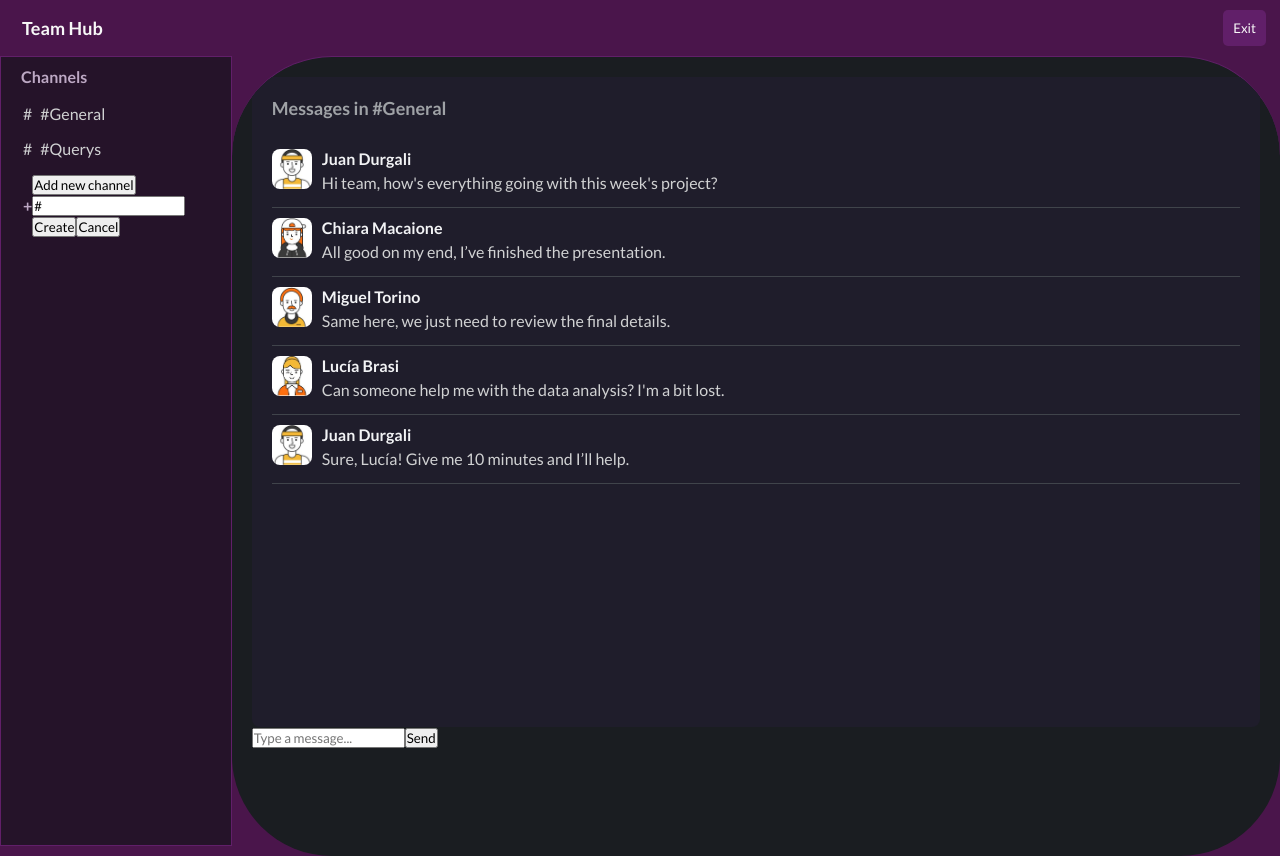
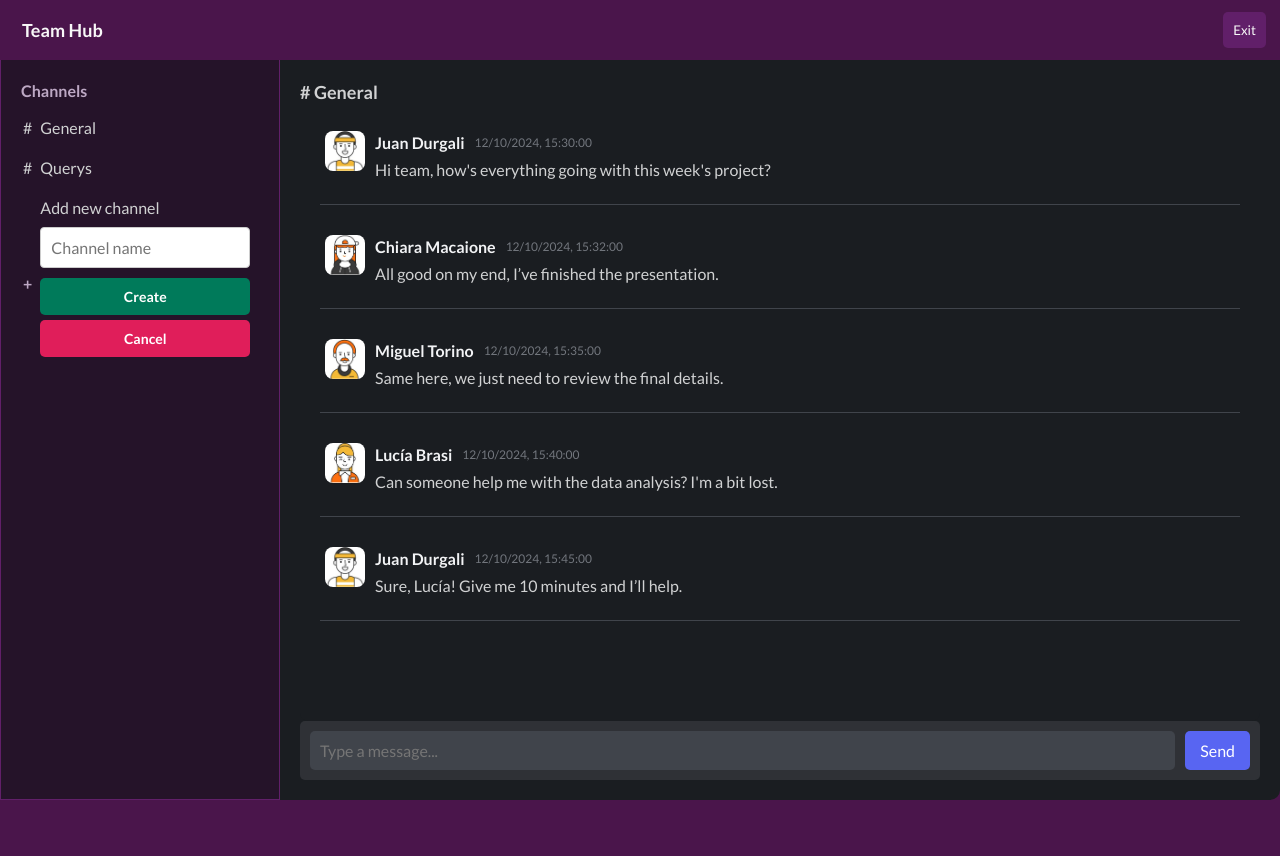
Before and after one commit to chiarimacaione/FRONTEND-Chack, a React (Vite) app: page /workspace/1/channel/1 in a window 1280 px wide. Both pictures are taken after a click on the button "Add new channel". After the commit the page ends 800 px from the top, so only its background shows below. Built offline with nearby package versions, Linux system fonts and the light colour scheme.

Commit message:
14-10-2024

```diff
--- /dev/null
+++ b/src/Components/Channels/CreateCH.css
@@ -0,0 +1,85 @@
+@import url('/src/global.css');
+
+/* Contenedor principal */
+.channel-container {
+    border-radius: 5px;
+}
+
+/* Botón para alternar el formulario */
+.toggle-channel-btn {
+    border: none;
+    border-radius: 5px;
+    padding-left: 8px;
+    border: none;
+    background: none;
+    color: inherit;
+    cursor: pointer;
+    font-size: 16px;
+    text-decoration: none;
+    color: #d1d2d3;
+}
+
+/* Estilo del formulario */
+.new-channel-form {
+    margin-left: 8px;
+    display: flex;
+    flex-direction: column;
+    justify-items: flex-start;
+    gap: 10px;
+    width: 100%;
+    padding-bottom: 12px;
+
+}
+
+.channel-input {
+    padding: 10px;
+    font-size: 16px;
+    border: 1px solid #ccc;
+    border-radius: 4px;
+    width: 210px;
+    margin-top: 10px;
+}
+
+/* Botones del formulario */
+.form-buttons {
+    display: flex;
+    flex-direction: column;
+    gap: 5px;
+    width: 210px;
+}
+
+.submit-btn, .cancel-btn {
+    padding: 10px 15px;
+    border: none;
+    border-radius: 5px;
+    cursor: pointer;
+    font-size: 14px;
+    transition: background-color 0.3s;
+    font-weight: bold;
+}
+
+.submit-btn {
+    background-color: #007a5a;
+    color: white;
+}
+
+.submit-btn:hover {
+    background-color: #148567;
+}
+
+.cancel-btn {
+    background-color: #e01e5a;
+    color: white;
+}
+
+.cancel-btn:hover {
+    background-color: #f14668;
+}
+
+/* Mensaje de error */
+.error-message {
+    color: #ff4d4d;
+    margin: 10px;
+    font-size: 16px;
+    font-weight: lighter;
+}
--- a/src/Components/Channels/CreateCH.jsx
+++ b/src/Components/Channels/CreateCH.jsx
@@ -1,10 +1,11 @@
 import React, { useState } from 'react'
 import { validateChannel } from '../../validations/validationsCH'
 import useWS from '../../hooks/useWS'  // Importar el hook personalizado
+import './CreateCH.css'
 
 const CreateCH = ({ workspaceID }) => {
     const [newChannel, setNewChannel] = useState(false)
-    const [channelName, setChannelName] = useState('#')
+    const [channelName, setChannelName] = useState('')
     const [errorMessage, setErrorMessage] = useState('')
 
     // Usar el hook para obtener los workspaces y el estado de carga
@@ -49,36 +50,52 @@ const CreateCH = ({ workspaceID }) => {
         localStorage.setItem('workspaces', JSON.stringify(updatedWorkspaces))
 
         // Resetear el formulario
-        setChannelName('#')
+        setChannelName('')
         setNewChannel(false)
     }
 
-    // Mostrar un mensaje mientras los workspaces se están cargando
+    // Mostrar un mensaje mientras los canales se están cargando
     if (isLoading) {
-        return <p>Loading workspaces...</p>
+        return <p>Loading channels...</p>
     }
 
     return (
-        <div>
-            <button onClick={toggleNewChannel}>Add new channel
-                {newChannel ? <i className="fa-solid fa-minus"></i> : <i className="fa-solid fa-plus"></i>}
+        <div className="channel-container">
+            <button className="toggle-channel-btn" onClick={toggleNewChannel}>
+                Add new channel
+                {newChannel ? (
+                    <i className="fa-solid fa-minus toggle-icon"></i>
+                ) : (
+                    <i className="fa-solid fa-plus toggle-icon"></i>
+                )}
             </button>
+
             {/* Si el menú está abierto, mostrar el formulario */}
             {newChannel && (
-                <form onSubmit={handleCreateChannel}>
+                <form className="new-channel-form" onSubmit={handleCreateChannel}>
                     <input
+                        className="channel-input"
                         type="text"
                         placeholder="Channel name"
                         value={channelName}
                         onChange={(e) => setChannelName(e.target.value)}
                     />
-                    <button type="submit">Create</button>
-                    <button type="button" onClick={toggleNewChannel}>Cancel</button>
+                    <div className="form-buttons">
+                        <button className="submit-btn" type="submit">Create</button>
+                        <button className="cancel-btn" type="button"
+                            onClick={() => {
+                                toggleNewChannel()
+                                setChannelName('')
+                                setErrorMessage('')
+                            }}
+                        >Cancel</button>
+                    </div>
                 </form>
             )}
-            {errorMessage && <p>{errorMessage}</p>}
+            {errorMessage && <p className="error-message">{errorMessage}</p>}
         </div>
-    )
+    );
+
 }
 
 export default CreateCH
--- a/src/Components/Messages/MessageList.css
+++ b/src/Components/Messages/List/MessageList.css
@@ -1,25 +1,34 @@
 /* Contenedor de la lista de mensajes */
 .messages-list-container {
-    background-color: #1f1d2b;
-    padding: 20px;
+    background-color: #1a1d21;
+    padding: 80px 20px 0px 20px ;
     border-radius: 8px;
     color: #d1d2d3;
     overflow-y: auto;
-    height: calc(100vh - 150px);
+    height: 800px;
 }
 
 /* Título del canal */
 .channel-title {
     font-size: 18px;
-    color: #9fa2a6;
+    color: #d1d2d3;
+    font-weight: bold;
     margin-bottom: 20px;
+}
+
+.nav-channel-title{
+    position: fixed;
+    width: 100%;
+    padding-top: 60px;
+    background-color:#1a1d21;
+    border-top: 0;
 }
 
 /* Cada mensaje */
 .message-item {
     display: flex;
     align-items: flex-start;
-    padding: 10px 0;
+    padding: 30px 0px 20px 5px;
     border-bottom: 1px solid #40444b;
 }
 
@@ -39,7 +48,7 @@
 /* Encabezado del mensaje (autor y hora) */
 .message-header {
     display: flex;
-    align-items: center;
+    align-items: center; /* Alinea verticalmente en el centro */
     margin-bottom: 5px;
 }
 
@@ -48,13 +57,16 @@
     font-weight: bold;
     margin-right: 10px;
     color: #f2f3f5;
+    line-height: 1.5;
 }
 
 /* Estilo de la hora del mensaje */
 .message-time {
     font-size: 12px;
     color: #72767d;
+    line-height: 1.5;
 }
+
 
 /* Texto del mensaje */
 .message-text {
@@ -66,4 +78,5 @@
 .no-messages {
     color: #72767d;
     font-style: italic;
+    padding-top: 22px;
 }
--- a/src/Components/Messages/MessagesList.jsx
+++ b/src/Components/Messages/List/MessagesList.jsx
@@ -3,27 +3,29 @@ import './MessageList.css'
 
 const MessagesList = ({ messages, channelName }) => {
     return (
+        <>
+        <nav className='nav-channel-title'>
+                <h4 className="channel-title"># {channelName}</h4>
+            </nav>
         <div className="messages-list-container">
-            <h4 className="channel-title">Messages in {channelName}</h4>
             {messages.length > 0 ? (
                 messages.map((message) => (
                     <div key={message.id} className="message-item">
                         <img src={message.img} alt="avatar" className="message-avatar" />
                         <div className="message-content">
                             <div className="message-header">
-                                <b className="message-author">{message.author}</b>
-                                <span className="message-time">{message.time}</span>
+                                <span className="message-author">{message.author}</span>
+                                <span className="message-time">{message.timestamp}</span>
                             </div>
                             <div className="message-text">{message.text}</div>
-                            <div className="message-reactions">
-                            </div>
                         </div>
                     </div>
                 ))
             ) : (
                 <p className="no-messages">No messages in this channel yet.</p>
             )}
-        </div>
+            </div>
+        </>
     );
 };
 
--- /dev/null
+++ b/src/Components/Messages/New/NewMessage.css
@@ -0,0 +1,33 @@
+.new-message-form {
+    display: flex;
+    align-items: center;
+    background-color: #2f3136; /* Dark background similar to Slack */
+    padding: 10px;
+    border-radius: 5px;
+}
+
+.message-input {
+    flex: 1;
+    background-color: #40444b; /* Input background color */
+    border: none;
+    padding: 10px;
+    border-radius: 5px;
+    color: #dcddde; /* Text color */
+    font-size: 16px;
+    outline: none;
+    margin-right: 10px;
+}
+
+.send-button {
+    background-color: #5865f2; /* Button color */
+    color: white;
+    border: none;
+    padding: 10px 15px;
+    border-radius: 5px;
+    font-size: 16px;
+    cursor: pointer;
+}
+
+.send-button:hover {
+    background-color: #3f8d4f; /* Slightly darker on hover */
+}
--- a/src/Components/Messages/NewMessage.jsx
+++ b/src/Components/Messages/New/NewMessage.jsx
@@ -1,4 +1,5 @@
 import React, { useState } from 'react';
+import './NewMessage.css';
 
 const NewMessage = ({ workspaceId, channelId, updateMessages }) => {
     const [message, setMessage] = useState('');
@@ -27,16 +28,19 @@ const NewMessage = ({ workspaceId, channelId, updateMessages }) => {
     };
 
     return (
-        <form onSubmit={handleSubmit}>
+        <form onSubmit={handleSubmit} className="new-message-form">
             <input
                 type="text"
                 value={message}
                 onChange={(e) => setMessage(e.target.value)}
                 placeholder="Type a message..."
+                className="message-input"
             />
-            <button type="submit">Send</button>
+            <button type="submit" className="send-button">Send</button>
         </form>
     );
+
+
 };
 
 export default NewMessage;
--- a/src/Components/Workspaces/Create/CreateWS.jsx
+++ b/src/Components/Workspaces/Create/CreateWS.jsx
@@ -6,7 +6,7 @@ import { validateChannel } from '../../../validations/validationsCH'
 
 const CreateWS = () => {
     const [workspaceName, setWorkspaceName] = useState('')
-    const [channelName, setChannelName] = useState('#')
+    const [channelName, setChannelName] = useState('')
     const [errorMessage, setErrorMessage] = useState('')
     const navigate = useNavigate()
 
--- a/src/Components/Workspaces/Workspace.css
+++ b/src/Components/Workspaces/Workspace.css
@@ -1,4 +1,5 @@
 @import url('/src/global.css');
+
 
 /* Estilos generales */
 body {
@@ -7,57 +8,65 @@ body {
     padding: 0;
 }
 
-.workspace-main{
+/* Header del workspace */
+.workspace-main {
     display: flex;
     align-items: center;
     justify-content: space-between;
-    padding: 10px;
-    padding-left: 14px;
-    padding-right: 14px;
+    position: fixed;
+    width: 100%;
+    height: 60px;
+    z-index: 1000;
+    padding: 10px 14px;
+    background-color: #4A154B;
 }
 
-.workspace-main h2{
+.workspace-main h2 {
     font-size: 18px;
     color: #f8f8f8;
-    padding: 3px 8px
+    padding: 3px 8px;
 }
 
-.workspace-main button{
+.workspace-main button {
     background-color: #611f69;
     border: none;
     color: #f8f8f8;
     padding: 10px;
     border-radius: 5px;
     cursor: pointer;
+    transition: background 0.3s;
 }
 
-.exit-button:hover {
+.workspace-main button:hover {
     background-color: #b33fc0;
 }
 
 /* Contenedor principal del workspace */
 .workspace-container {
     display: flex;
-    height: 100vh;
+    height: 800px;
     overflow: hidden;
 }
 
-/* Sidebar (channels) */
+/* Sidebar (Channels) */
 .workspace-container-channels-sidebar {
+    position: fixed;
     background-color: #251329;
     width: 280px;
+    height: 800px;
     display: flex;
     flex-direction: column;
-    padding: 10px;
+    padding-top: 80px;
+    padding-left: 10px;
     overflow-y: auto;
     color: #e3ceebcc;
-    margin-bottom: 10px;
     border: 1px solid #611f69;
+    z-index: 900;
 }
 
 .workspace-container-channels-sidebar h4 {
     padding: 0 10px;
-    margin: 0 0 10px;
+    margin-bottom: 10px;
 }
 
 .channel-list {
@@ -69,6 +78,7 @@ body {
 .channel-list li {
     display: flex;
     align-items: center;
+    margin-bottom: 5px;
 }
 
 .channel-hash {
@@ -79,14 +89,14 @@ body {
     color: #d1d2d3;
     text-decoration: none;
     padding: 8px 12px;
-    border-radius: 5px;
     display: flex;
     align-items: center;
-    transition: background 0.3s;
 }
 
-.workspace-container-channels-sidebar li:hover {
+.workspace-container-channels-sidebar a:hover {
     background-color: #342439;
+    width: 95%;
+    border-radius: 5px;
 }
 
 .add-channel {
@@ -101,8 +111,9 @@ body {
 
 .add-channel:hover {
     background-color: #342439;
+    width: 95%;
+    border-radius: 5px;
 }
-
 
 /* Sección de mensajes */
 .workspace-container-messages {
@@ -110,44 +121,13 @@ body {
     flex-direction: column;
     background-color: #1A1D21;
     padding: 20px;
+    padding-left: 300px;
     overflow-y: auto;
     border-top: 1px solid #611f69;
+    height: 800px;
     width: 100%;
-    border-radius: 100px;
+    border-radius: 10px;
 }
-
-
-/* Input para mensajes nuevos */
-.new-message-input {
-    background-color: #40444b;
-    border: none;
-    padding: 15px;
-    border-radius: 5px;
-    color: #d1d2d3;
-    margin-top: auto;
-    width: 100%;
-    box-sizing: border-box;
-}
-
-.new-message-input::placeholder {
-    color: #b9bbbe;
-}
-
-/* Botón de enviar */
-.new-message-button {
-    background-color: #7289da;
-    border: none;
-    padding: 10px 20px;
-    border-radius: 5px;
-    color: white;
-    margin-left: 10px;
-    cursor: pointer;
-}
-
-.new-message-button:hover {
-    background-color: #5b6eaa;
-}
-
 
 /* Scroll personalizado */
 ::-webkit-scrollbar {
--- a/src/Components/Workspaces/Workspace.jsx
+++ b/src/Components/Workspaces/Workspace.jsx
@@ -2,8 +2,8 @@ import React, { useState, useEffect } from 'react';
 import { Link, useParams } from 'react-router-dom';
 import useWS from '../../hooks/useWS';
 import CreateCH from '../Channels/CreateCH';
-import MessagesList from '../Messages/MessagesList';
-import NewMessage from '../Messages/NewMessage';
+import MessagesList from '../Messages/List/MessagesList';
+import NewMessage from '../Messages/New/NewMessage';
 import './Workspace.css';
 
 const Workspace = () => {
--- a/src/Pages/Home.jsx
+++ b/src/Pages/Home.jsx
@@ -7,7 +7,7 @@ const Home = () => {
         <>
             <div className='home-container'>
                 <h1 className="title-animate-character">Welcome to CHACK</h1>
-                <h2 className="subtitle-animate-character">Great to see you again!</h2>
+                <h2 className="subtitle-animate-character">Nice to see you again!</h2>
             </div>
             <HomeWS />
         </>
--- a/src/data/data.json
+++ b/src/data/data.json
@@ -6,62 +6,62 @@
         "channels": [
             {
                 "id": 1,
-                "name": "#General",
+                "name": "General",
                 "messages": [
                     {
                         "id": 1,
                         "author": "Juan Durgali",
                         "img": "/img-user/Juan.jpg",
                         "text": "Hi team, how's everything going with this week's project?",
-                        "timestamp": "2024-10-12, 15:30:00"
+                        "timestamp": "12/10/2024, 15:30:00"
                     },
                     {
                         "id": 2,
                         "author": "Chiara Macaione",
                         "img": "/img-user/Chiara.jpg",
                         "text": "All good on my end, I’ve finished the presentation.",
-                        "timestamp": "2024-10-12, 15:32:00"
+                        "timestamp": "12/10/2024, 15:32:00"
                     },
                     {
                         "id": 3,
                         "author": "Miguel Torino",
                         "img": "/img-user/Miguel.jpg",
                         "text": "Same here, we just need to review the final details.",
-                        "timestamp": "2024-10-12, 15:35:00"
+                        "timestamp": "12/10/2024, 15:35:00"
                     },
                     {
                         "id": 4,
                         "author": "Lucía Brasi",
                         "img": "/img-user/Lucia.jpg",
                         "text": "Can someone help me with the data analysis? I'm a bit lost.",
-                        "timestamp": "2024-10-12, 15:40:00"
+                        "timestamp": "12/10/2024, 15:40:00"
                     },
                     {
                         "id": 5,
                         "author": "Juan Durgali",
                         "img": "/img-user/Juan.jpg",
                         "text": "Sure, Lucía! Give me 10 minutes and I’ll help.",
-                        "timestamp": "2024-10-12, 15:45:00"
+                        "timestamp": "12/10/2024, 15:45:00"
                     }
                 ]
             },
             {
                 "id": 2,
-                "name": "#Querys",
+                "name": "Querys",
                 "messages": [
                     {
                         "id": 1,
                         "author": "Juan Durgali",
                         "img": "/img-user/Juan.jpg",
                         "text": "Has anyone reviewed the API documentation?",
-                        "timestamp": "2024-10-12, 16:00:00"
+                        "timestamp": "12/10/2024, 16:00:00"
                     },
                     {
                         "id": 2,
                         "author": "Chiara Macaione",
                         "img": "/img-user/Chiara.jpg",
                         "text": "Yes, I’ve got it ready to share with the team.",
-                        "timestamp": "2024-10-12, 16:05:00"
+                        "timestamp": "12/10/2024, 16:05:00"
                     }
                 ]
             }
@@ -74,41 +74,41 @@
         "channels": [
             {
                 "id": 1,
-                "name": "#Only-Members",
+                "name": "Only-Members",
                 "messages": [
                     {
                         "id": 1,
                         "author": "Juan Durgali",
                         "img": "/img-user/Juan.jpg",
                         "text": "We need to check the pending tickets.",
-                        "timestamp": "2024-10-12, 14:30:00"
+                        "timestamp": "12/10/2024, 14:30:00"
                     },
                     {
                         "id": 2,
                         "author": "Chiara Macaione",
                         "img": "/img-user/Chiara.jpg",
                         "text": "I'll start by reviewing the oldest ones first.",
-                        "timestamp": "2024-10-12, 14:45:00"
+                        "timestamp": "12/10/2024, 14:45:00"
                     }
                 ]
             },
             {
                 "id": 2,
-                "name": "#Information-to-Save",
+                "name": "Information-to-Save",
                 "messages": [
                     {
                         "id": 1,
                         "author": "Miguel Torino",
                         "img": "/img-user/Miguel.jpg",
                         "text": "I’ve uploaded the updated support manual.",
-                        "timestamp": "2024-10-12, 15:00:00"
+                        "timestamp": "12/10/2024, 15:00:00"
                     },
                     {
                         "id": 2,
                         "author": "Lucía Brasi",
                         "img": "/img-user/Lucia.jpg",
                         "text": "Perfect, thanks Miguel.",
-                        "timestamp": "2024-10-12, 15:05:00"
+                        "timestamp": "12/10/2024, 15:05:00"
                     }
                 ]
             }
@@ -121,41 +121,41 @@
         "channels": [
             {
                 "id": 1,
-                "name": "#brainstorming",
+                "name": "brainstorming",
                 "messages": [
                     {
                         "id": 1,
                         "author": "Juan Durgali",
                         "img": "/img-user/Juan.jpg",
                         "text": "What ideas do you have for improving the workflow?",
-                        "timestamp": "2024-10-12, 17:00:00"
+                        "timestamp": "12/10/2024, 17:00:00"
                     },
                     {
                         "id": 2,
                         "author": "Chiara Macaione",
                         "img": "/img-user/Chiara.jpg",
                         "text": "We could automate some repetitive processes.",
-                        "timestamp": "2024-10-12, 17:05:00"
+                        "timestamp": "12/10/2024, 17:05:00"
                     },
                     {
                         "id": 3,
                         "author": "Lucía Brasi",
                         "img": "/img-user/Lucia.jpg",
                         "text": "I like that idea, what tools can we use?",
-                        "timestamp": "2024-10-12, 17:10:00"
+                        "timestamp": "12/10/2024, 17:10:00"
                     }
                 ]
             },
             {
                 "id": 2,
-                "name": "#announcements",
+                "name": "announcements",
                 "messages": [
                     {
                         "id": 1,
                         "author": "Miguel Torino",
                         "img": "/img-user/Miguel.jpg",
                         "text": "We have a status update meeting tomorrow at 10 AM.",
-                        "timestamp": "2024-10-12, 17:15:00"
+                        "timestamp": "12/10/2024, 17:15:00"
                     }
                 ]
             }
```
